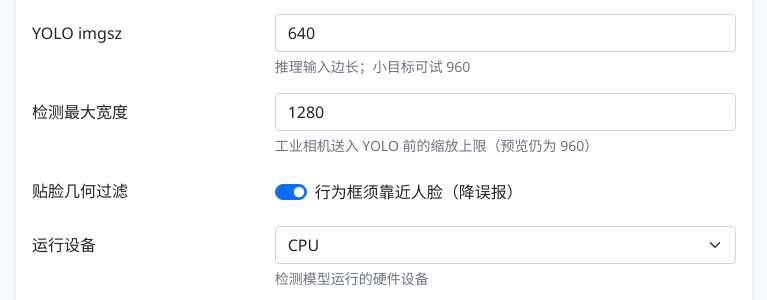
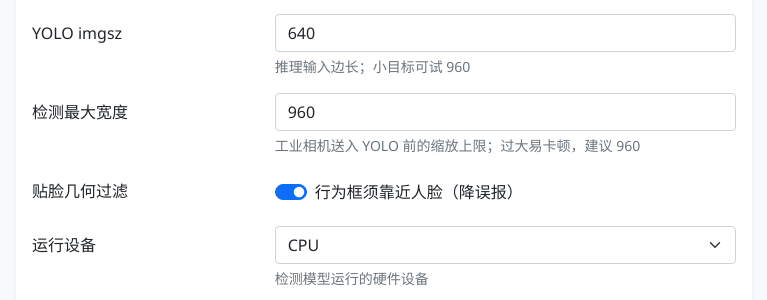
Before and after one commit to wyivz/Fatigue_Detection, a Django app: page /detection/config/ in a window 1280 px wide. Shown: the part 2308-2608 px from the top of the page, without its empty margins (256-1023 px from the left). Run offline with Django 4.2, Linux system fonts and the light colour scheme; the visitor is signed in with stand-in values (Sample User, id 1); data that the repository does not hold is empty; some libraries are stand-ins or nearby versions.

Commit message:
refactor: apply edits before next user request (ad41efed)
Replayed from Cursor chat ad41efed.
Files: fatigue_detection_system/detection/templates/detection/system_config.html, fatigue_detection_system/detection/utils/hik_mvs/grabber.py

User intent (truncated):
现在，疲劳不告警，各项检测流程非常卡顿耗时很长。尝试分析解决

```diff
--- a/fatigue_detection_system/detection/templates/detection/system_config.html
+++ b/fatigue_detection_system/detection/templates/detection/system_config.html
@@ -293,8 +293,8 @@
                                 <label class="col-md-4 col-form-label">检测最大宽度</label>
                                 <div class="col-md-8">
                                     <input type="number" step="80" min="640" max="2560" name="config_yolo_detect_max_width"
-                                           class="form-control" value="{{ configs.yolo_detect_max_width|default:'1280' }}">
-                                    <div class="form-text">工业相机送入 YOLO 前的缩放上限（预览仍为 960）</div>
+                                           class="form-control" value="{{ configs.yolo_detect_max_width|default:'960' }}">
+                                    <div class="form-text">工业相机送入 YOLO 前的缩放上限；过大易卡顿，建议 960</div>
                                 </div>
                             </div>
 
--- a/fatigue_detection_system/detection/utils/hik_mvs/grabber.py
+++ b/fatigue_detection_system/detection/utils/hik_mvs/grabber.py
@@ -91,6 +91,7 @@ class MvsGrabber:
             self._last_fatigue_level = 0
             self._last_yawn = False
             self._event_save_cooldown_until = 0.0
+            self._pending_fatigue_event = False
             fatigue_tracker.reset(session_id)
             behavior_tracker.reset(session_id)
             fatigue_tracker.configure(session_id, configs)
```
